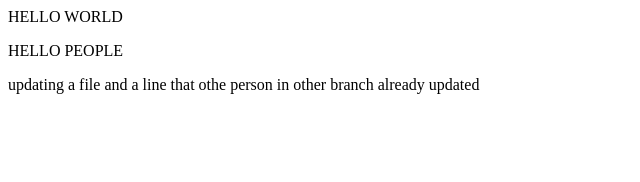
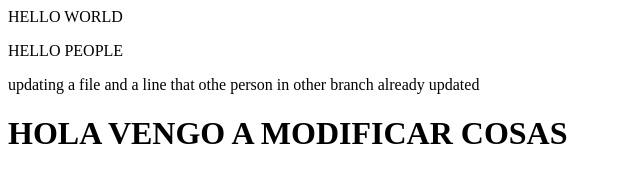
Before and after one commit to Facupelli/GIT-DEMO, a plain HTML site: page DEMO-REPO/index.html in a window 1280 px wide. Shown: the whole page, without its empty margins (0-640 px from the left). Drawn offline with Linux system fonts and the light colour scheme.

Commit message:
Modificacion del index
Cambios de extrema importancia

```diff
--- a/DEMO-REPO/index.html
+++ b/DEMO-REPO/index.html
@@ -1,3 +1,4 @@
 <div>HELLO WORLD</div>
 <p>HELLO PEOPLE</p>
 <p>updating a file and a line that othe person in other branch already updated</p>
+<h1>HOLA VENGO A MODIFICAR COSAS</h1>
```
